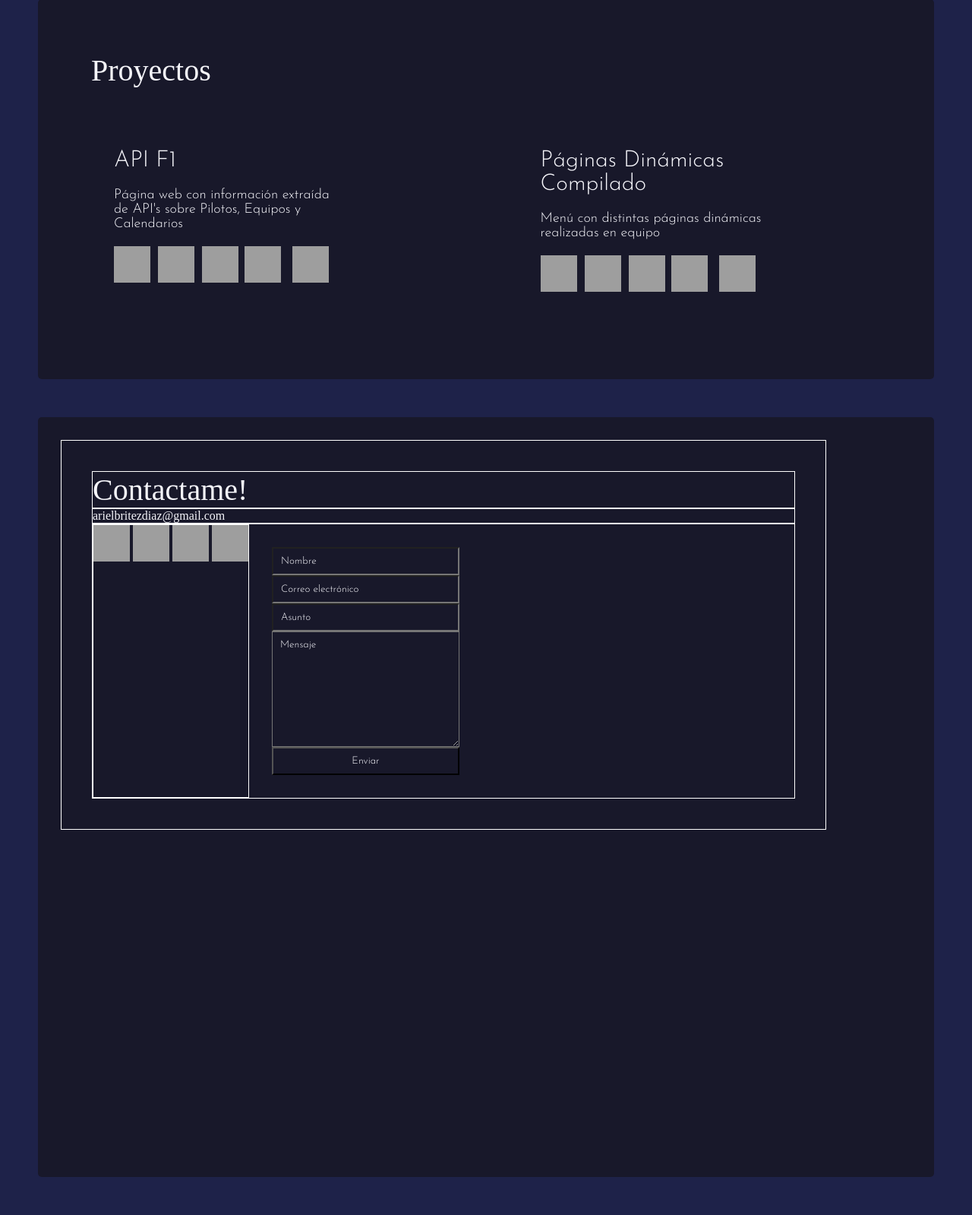
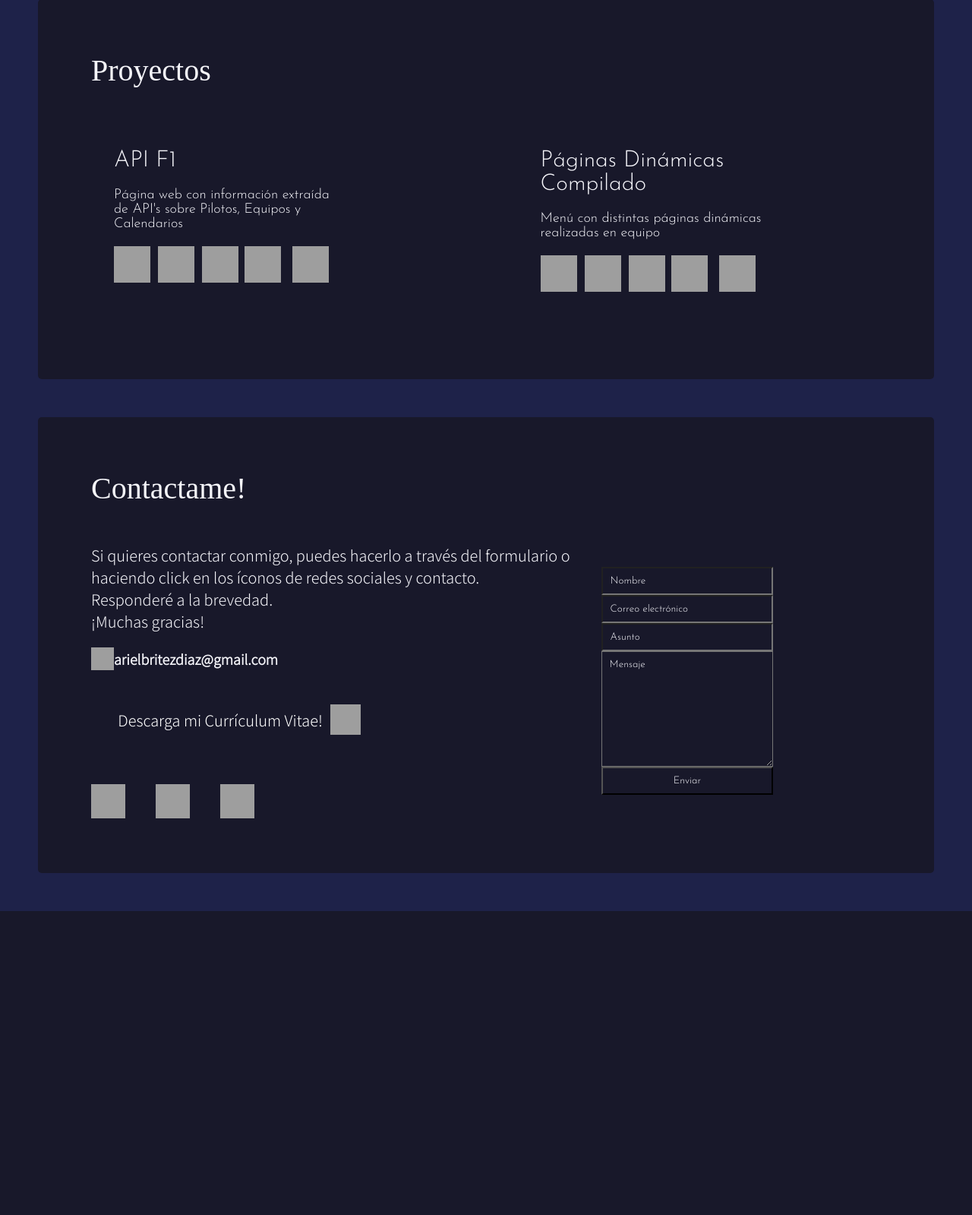
Before and after one commit to ArielBritezDiaz/ariel-diaz.github.io, a PHP site: page / in a window 1280 px wide; the page is wider, and only the part inside the window is pictured. Shown: the part 2501-4100 px from the top of that part at 76% size. After the commit the page ends 3700 px from the top of that part, so only its background shows below. Run offline with PHP 8.4, Linux system fonts and the light colour scheme; grey boxes are pictures that could not be loaded.

Commit message:
Avance de sección 'Contacto' y detalles mínimos

```diff
--- a/public/index.html
+++ b/public/index.html
@@ -3,7 +3,7 @@
 <head>
     <meta charset='utf-8'>
     <meta http-equiv='X-UA-Compatible' content='IE=edge'>
-    <title>Díaz Ariel - Portfolio</title>
+    <title>Ariel Díaz - Portfolio</title>
     <meta name='viewport' content='width=device-width, initial-scale=1'>
 
     <!-- Fonts -->
@@ -37,6 +37,10 @@
     <!---->
 
     <!---->
+    <link rel="preconnect" href="https://fonts.googleapis.com">
+    <link rel="preconnect" href="https://fonts.gstatic.com" crossorigin>
+    <link href="https://fonts.googleapis.com/css2?family=Noto+Sans+KR:wght@300&display=swap" rel="stylesheet">
+    <!---->
 
     <link rel='stylesheet' type='text/css' media='screen' href='style.css'>
 </head>
@@ -46,7 +50,7 @@
             <div class="nombreNav">Ariel Díaz</div>
             <div class="navegacionNav">
                 <ul>
-                    <a href="#Inicio" class="inicioNavegacionA">Inicio</a>
+                    <a href="#Presentacion" class="inicioNavegacionA">Inicio</a>
                     <a href="#Sobre-Mi" class="sobreMiNavegacionA">Sobre Mí</a>
                     <a href="#Tecnologias" class="tecnologiasNavegacionA">Tecnologías</a>
                     <a href="#Proyectos" class="proyectosNavegacionA">Proyectos</a>
@@ -59,7 +63,7 @@
         <div>
             <div class="divInformacion" id="informacion">
                 <p class="nombreInformacionP">Ariel Díaz</p>
-                <p class="nombreInformacionP">, Backend Developer</p>
+                <!--<p class="nombreInformacionP">, Backend Developer</p>-->
             </div>
         </div>
     </main>
@@ -321,33 +325,63 @@
             </div>
         </div>
     </section>
-    <section id="contacto">
+    <section id="Contacto">
         <div class="divContacto">
             <div class="contactoAllDiv">
                 <div class="h2ContactoDiv">
                     <h2 class="contactoTitulo">Contactame!</h2>
                 </div>
+                <div class="informacionDescripcionContactoDiv">
+                    <div class="infoMyemailDiv">
+                        <div class="pInformacionDiv">
+                            <p class="pInformacionP">
+                                <span class="pInformacionSpan">Si quieres contactar conmigo, puedes hacerlo a través del formulario o haciendo click en los íconos de redes sociales y contacto.</span>
+                                <span class="pInformacionSpan">Responderé a la brevedad.</span>
+                                <span class="pInformacionSpan">¡Muchas gracias!</span>
+                            </p>
+                        </div>
                         <div class="myemail">
-                    <p>arielbritezdiaz@gmail.com</p>
+                            <img src="../images/icons/icons8-email-96.png" alt="Contacto E-Mail" class="contactoEmailIcon">
+                            <p class="myemailP">arielbritezdiaz@gmail.com</p>
                         </div>
+
+                        <div class="upDivCV">
+                            <a href="" target="_blank" alt="Currículum Vitae" class="link cvLink">
+                                <div class="cv">
+                                    <div class="cvP">
+                                        <p>Descarga mi Currículum Vitae!</p>
+                                    </div>
+                                    <img src="../images/icons/icons8-download-resume-96.png" alt="Currículum Vitae" class="iconoContactoImg cvImg">
+                                </div>
+                            </a>
+                        </div>
+
                         <div class="unionFormIconosContacto">
                             <div class="iconosContactoDiv">
+                                <div class="iconosContactoDivDiv">
                                     <a href="" target="_blank" alt="e-mail" class="link">
-                            <img src="../images/icons/gmailpng.png" alt="Contacto e-mail">
+                                        <div class="iconosContactoDivDivDiv">
+                                                <img src="../images/icons/gmailpng.png" alt="Contacto e-mail" class="iconoContactoImg">
+                                        </div>
                                     </a>
 
-                        <a href="" target="_blank" alt="LinkedIn" class="link">
-                            <img src="../images/icons/linkedin.png" alt="Contacto LinkedIn">
+                                    <a href="https://www.linkedin.com/in/ariel-britez-diaz-5b89bb260/" target="_blank" alt="LinkedIn" class="link">
+                                        <div class="iconosContactoDivDivDiv s">
+                                                <img src="../images/icons/linkedin-icon-18-256.png" alt="Contacto LinkedIn" class="iconoContactoImg">
+                                        </div>
                                     </a>
 
                                     <a href="" target="_blank" alt="GitHub" class="link">
-                            <img src="../images/icons/githubwhite.png" alt="Contacto GitHub">
+                                        <div class="iconosContactoDivDivDiv s">
+                                                <img src="../images/icons/githubwhite.png" alt="Contacto GitHub" class="iconoContactoImg">
+                                        </div>
                                     </a>
 
-                        <a href="" target="_blank" alt="Currículum Vitae" class="link">
-                            <img src="../images/icons/icons8-download-resume-96.png" alt="Currículum Vitae">
-                        </a>
+
+                                </div>
                                 <!-- <img src="" alt=""> -->
+                            </div>
+                        </div>
                     </div>
                     <div class="formDiv">
                         <form action="#" method="post">
--- a/public/style.css
+++ b/public/style.css
@@ -66,7 +66,7 @@ img {
 }
 
 .inicioNavegacionA:hover, .sobreMiNavegacionA:hover, .proyectosNavegacionA:hover, .tecnologiasNavegacionA:hover, .contactoNavegacionA:hover {
-    color: #7575eb;
+    color: #04ad6194;
     cursor: pointer;
 }
 
@@ -179,7 +179,7 @@ img {
     height: 200px;
     width: 200px;
     /*border: 1px solid #fff;*/
-    transition: all 150ms ease-in-out 100ms;
+    transition: all 140ms ease-in-out 100ms;
 }
 
 .iconoTecnologiaDiv:hover {
@@ -313,7 +313,7 @@ img {
     display: flex;
     justify-content: start;
     align-items: start;
-    height: 1000px;
+    height: 600px;
     margin: 50px;
     padding: 30px;
     border-radius: 5px;
@@ -330,12 +330,115 @@ img {
 
 .unionFormIconosContacto {
     display: flex;
-    border: 1px solid #fff;
+    justify-content: start;
+    align-items: end;
+    padding: 30px 30px 30px 0;
+    /*border: 1px solid #fff;*/
+}
+
+.informacionDescripcionContactoDiv, .infoMyemailDiv, .formDiv, .unionFormIconosContacto {
+    /*border: 1px solid #fff;*/
+}
+
+.pInformacionSpan {
+    display: block;
+}
+
+.iconosContactoDivDivDiv {
+    padding: 10px 20px 10px 0px;
+    /*border: 1px solid #fff;*/
+}
+
+.s {
+    padding: 10px 20px 10px;
+}
+
+.iconoContactoImg {
+    width: 45px;
+    height: 45px;
+}
+
+.iconosContactoDivDiv {
+    display: flex;
+}
+
+.informacionDescripcionContactoDiv {
+    display: flex;
+    margin-top: 50px;
+}
+
+.infoMyemailDiv {
+    width: 700px;
+    height: max-content;
+    /*border: 1px solid #fff;*/
+}
+
+.pInformacionP {
+    font-size: 20px;
+    font-family: 'Noto Sans KR', sans-serif;
+}
+
+.myemail {
+    /*border: 1px solid #fff;*/
+    display: flex;
+    align-items: center;
+    padding: 20px 20px 20px 0;
+}
+
+.myemailP {
+    font-weight: bold;
+    font-family: 'Noto Sans KR', sans-serif;
+    font-size: 18px;
+}
+
+.iconosContactoP, .iconosContactoDivDivDiv {
+    /*border: 1px solid #fff;¨*/
+}
+
+.cv {
+    width: 400px;
+    display: flex;
+    justify-content: center;
+    align-items: center;
+    padding: 15px;
+    border-radius: 10px;
+    transition: all 200ms ease-in-out 200ms;
+}
+
+.cv:hover {
+    background-color: #01412494;
+}
+
+.cv:hover .cvP {
+    font-size: 22px;
+}
+
+.upDivCV {
+    width: 400px;
+    border-radius: 13px;
+}
+
+.cvP {
+    /*border: 1px solid #fff;*/
+    font-family: 'Noto Sans KR', sans-serif;
+    font-size: 20px;
+    transition: all 170ms ease-in-out 170ms;
+}
+
+.cvImg {
+    width: 60px;
+    height: 60px;
+    padding: 10px;
+}
+
+.contactoEmailIcon {
+    width: 30px;
+    height: 30px;
 }
 
 .formDiv {
     display: flex;
-    justify-content: center;
+    margin-left: auto;
     padding: 30px;
 }
 
@@ -356,6 +459,6 @@ img {
     font-family: 'Josefin Sans', sans-serif;
 }
 
-.contactoAllDiv, .h2ContactoDiv, .iconosContactoDiv, .myemail{
-    border: 1px solid #fff;
+.contactoAllDiv, .h2ContactoDiv, .iconosContactoDiv{
+    /*border: 1px solid #fff;*/
 }
```
Also changed, not shown: images/icons/email.png (added), images/icons/icons8-email-96.png (added), images/icons/linkedin-icon-18-256.png (added), images/icons/mail.png (added). Lines whose indentation alone changed are shown as unchanged.
